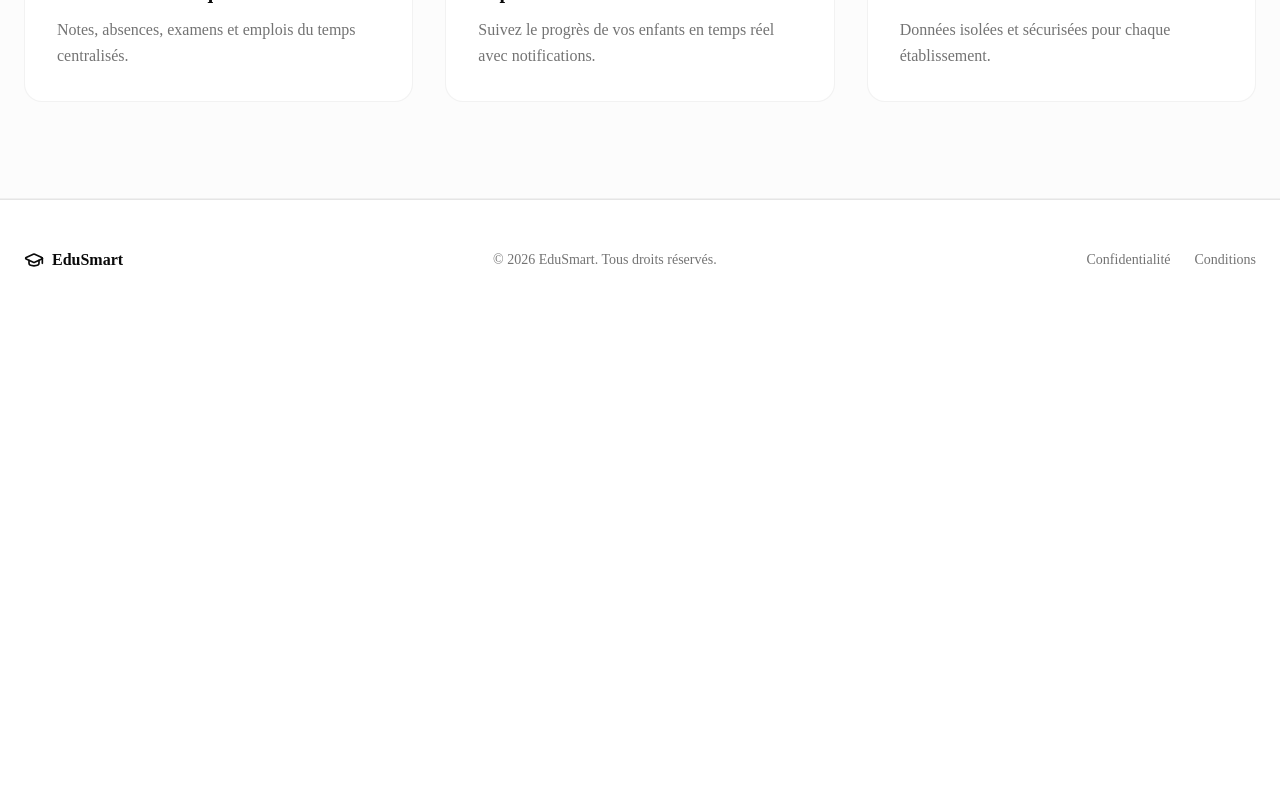
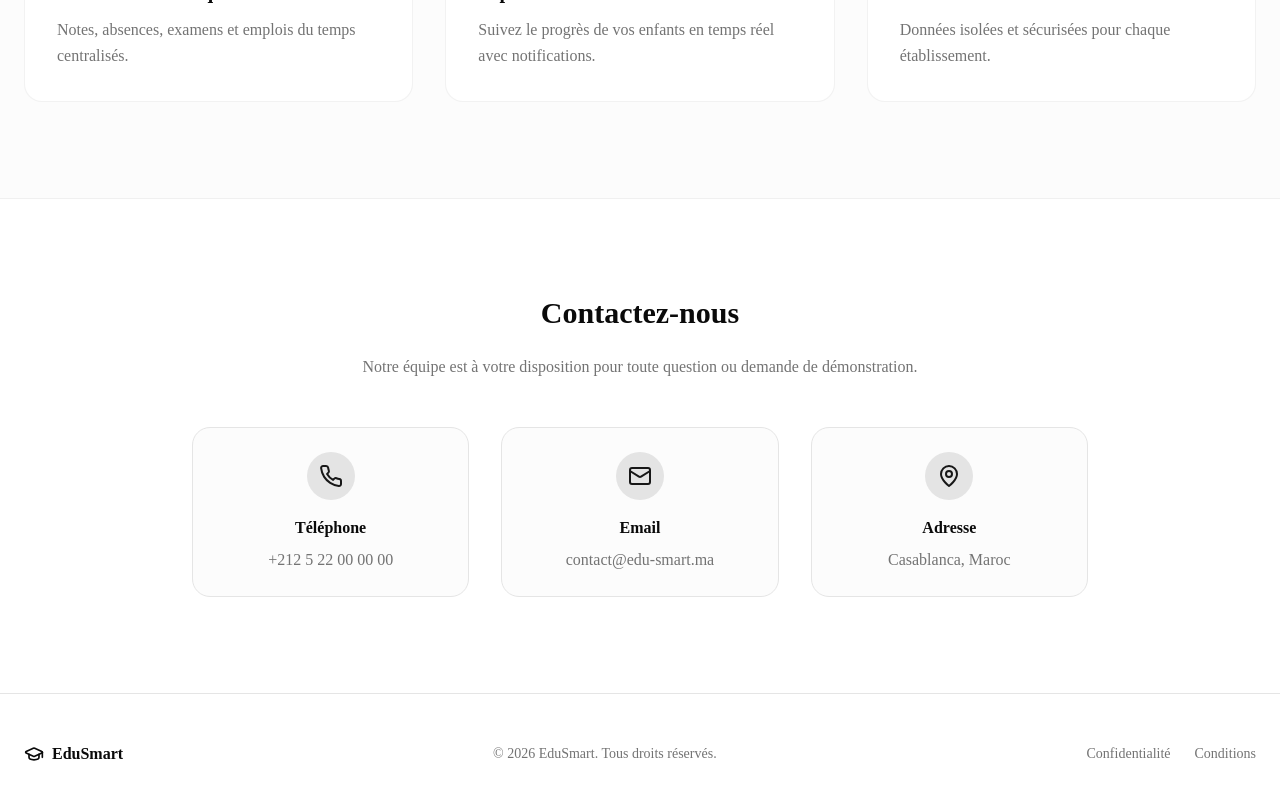
Before and after one commit to Aya-we/pfe-edusmart, a Next.js app in the folder frontend/: page / in a window 1280 px wide. Shown: the part 921-1721 px from the top of the page. Before the commit the page ends 1241 px from the top, so only its background shows below. Built offline with nearby package versions, Linux system fonts and the light colour scheme; no server answers.

Commit message:
feat: add contact section to landing page

```diff
--- a/frontend/src/app/page.tsx
+++ b/frontend/src/app/page.tsx
@@ -120,6 +120,40 @@ export default function LandingPage() {
             </div>
           </div>
         </section>
+
+        {/* Contact Section */}
+        <section className="py-24 px-6 bg-background" id="contact">
+          <div className="max-w-4xl mx-auto text-center">
+            <h2 className="text-3xl font-bold mb-6">Contactez-nous</h2>
+            <p className="text-muted-foreground mb-12">Notre équipe est à votre disposition pour toute question ou demande de démonstration.</p>
+
+            <div className="grid grid-cols-1 md:grid-cols-3 gap-8">
+              <div className="p-6 rounded-2xl bg-muted/30 border border-border flex flex-col items-center">
+                <div className="w-12 h-12 rounded-full bg-primary/10 text-primary flex items-center justify-center mb-4">
+                  <svg xmlns="http://www.w3.org/2000/svg" width="24" height="24" viewBox="0 0 24 24" fill="none" stroke="currentColor" strokeWidth="2" strokeLinecap="round" strokeLinejoin="round"><path d="M22 16.92v3a2 2 0 0 1-2.18 2 19.79 19.79 0 0 1-8.63-3.07 19.5 19.5 0 0 1-6-6 19.79 19.79 0 0 1-3.07-8.67A2 2 0 0 1 4.11 2h3a2 2 0 0 1 2 1.72 12.84 12.84 0 0 0 .7 2.81 2 2 0 0 1-.45 2.11L8.09 9.91a16 16 0 0 0 6 6l1.27-1.27a2 2 0 0 1 2.11-.45 12.84 12.84 0 0 0 2.81.7A2 2 0 0 1 22 16.92z"></path></svg>
+                </div>
+                <h3 className="font-bold mb-2">Téléphone</h3>
+                <p className="text-muted-foreground">+212 5 22 00 00 00</p>
+              </div>
+
+              <div className="p-6 rounded-2xl bg-muted/30 border border-border flex flex-col items-center">
+                <div className="w-12 h-12 rounded-full bg-primary/10 text-primary flex items-center justify-center mb-4">
+                  <svg xmlns="http://www.w3.org/2000/svg" width="24" height="24" viewBox="0 0 24 24" fill="none" stroke="currentColor" strokeWidth="2" strokeLinecap="round" strokeLinejoin="round"><rect width="20" height="16" x="2" y="4" rx="2"></rect><path d="m22 7-8.97 5.7a1.94 1.94 0 0 1-2.06 0L2 7"></path></svg>
+                </div>
+                <h3 className="font-bold mb-2">Email</h3>
+                <p className="text-muted-foreground">contact@edu-smart.ma</p>
+              </div>
+
+              <div className="p-6 rounded-2xl bg-muted/30 border border-border flex flex-col items-center">
+                <div className="w-12 h-12 rounded-full bg-primary/10 text-primary flex items-center justify-center mb-4">
+                  <svg xmlns="http://www.w3.org/2000/svg" width="24" height="24" viewBox="0 0 24 24" fill="none" stroke="currentColor" strokeWidth="2" strokeLinecap="round" strokeLinejoin="round"><path d="M20 10c0 6-8 12-8 12s-8-6-8-12a8 8 0 0 1 16 0Z"></path><circle cx="12" cy="10" r="3"></circle></svg>
+                </div>
+                <h3 className="font-bold mb-2">Adresse</h3>
+                <p className="text-muted-foreground">Casablanca, Maroc</p>
+              </div>
+            </div>
+          </div>
+        </section>
       </main>
 
       <footer className="py-12 border-t border-border px-6">
```
